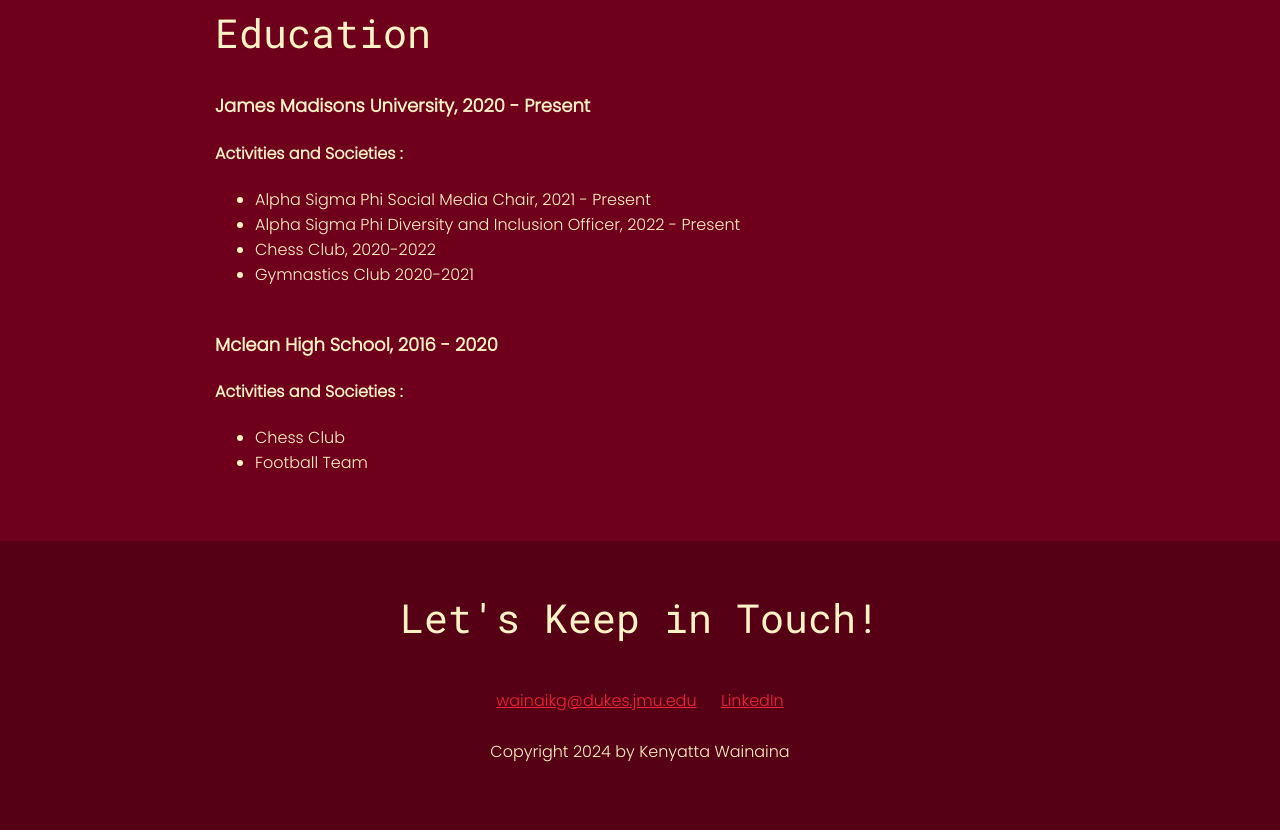
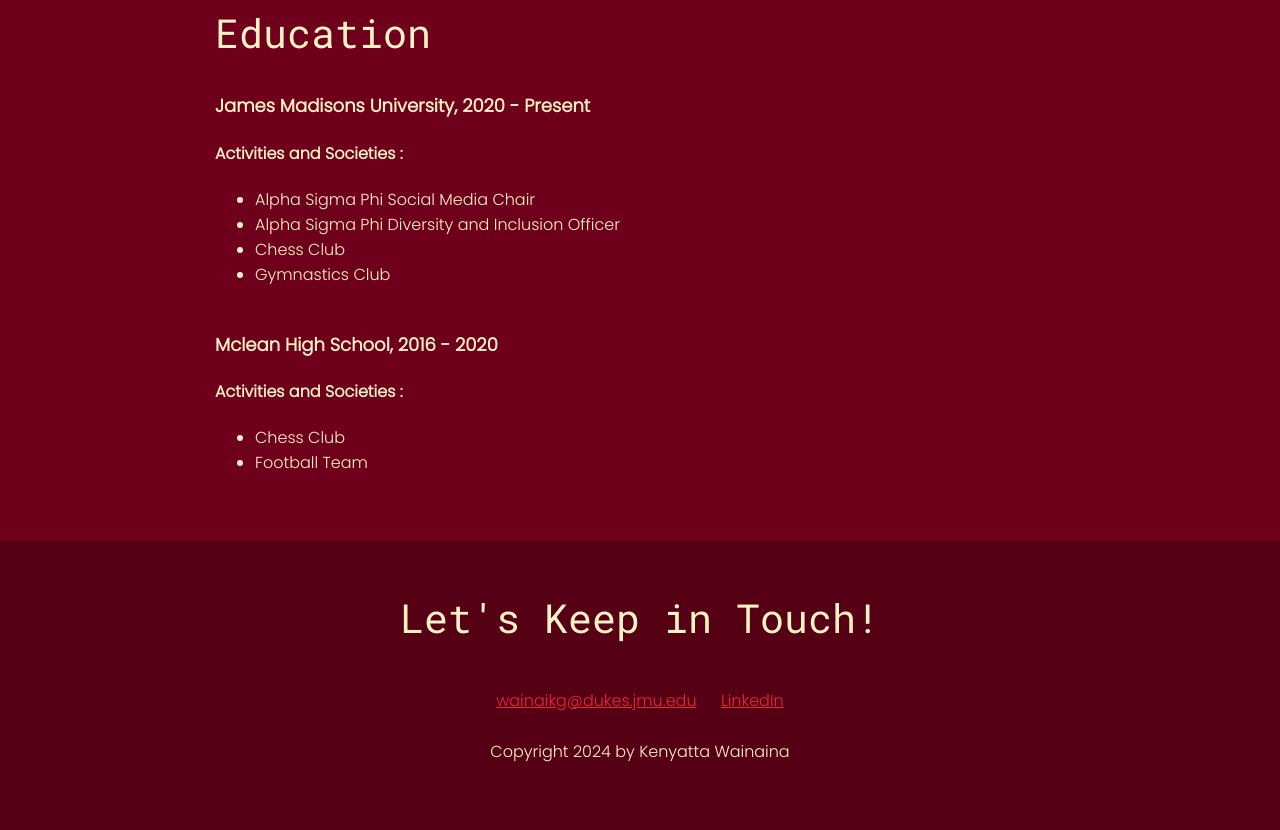
Before and after one commit to kenwainaina/resume2, a plain HTML site: page index.html in a window 1280 px wide. Shown: the part 1625-2455 px from the top of the page. Drawn offline with Linux system fonts and the light colour scheme.

Commit message:
Update index.html
undid the dates on the activities

```diff
--- a/index.html
+++ b/index.html
@@ -124,10 +124,10 @@
        <h3>James Madisons University, 2020 - Present</h3>
        <h4>Activities and Societies : </h4>
        <ul>
-         <li>Alpha Sigma Phi Social Media Chair, 2021 - Present </li>
-         <li>Alpha Sigma Phi Diversity and Inclusion Officer, 2022 - Present </li>
-         <li>Chess Club, 2020-2022</li>
-         <li>Gymnastics Club 2020-2021</li>
+         <li>Alpha Sigma Phi Social Media Chair</li>
+         <li>Alpha Sigma Phi Diversity and Inclusion Officer</li>
+         <li>Chess Club</li>
+         <li>Gymnastics Club</li>
        </ul>
      </div>
 
```
